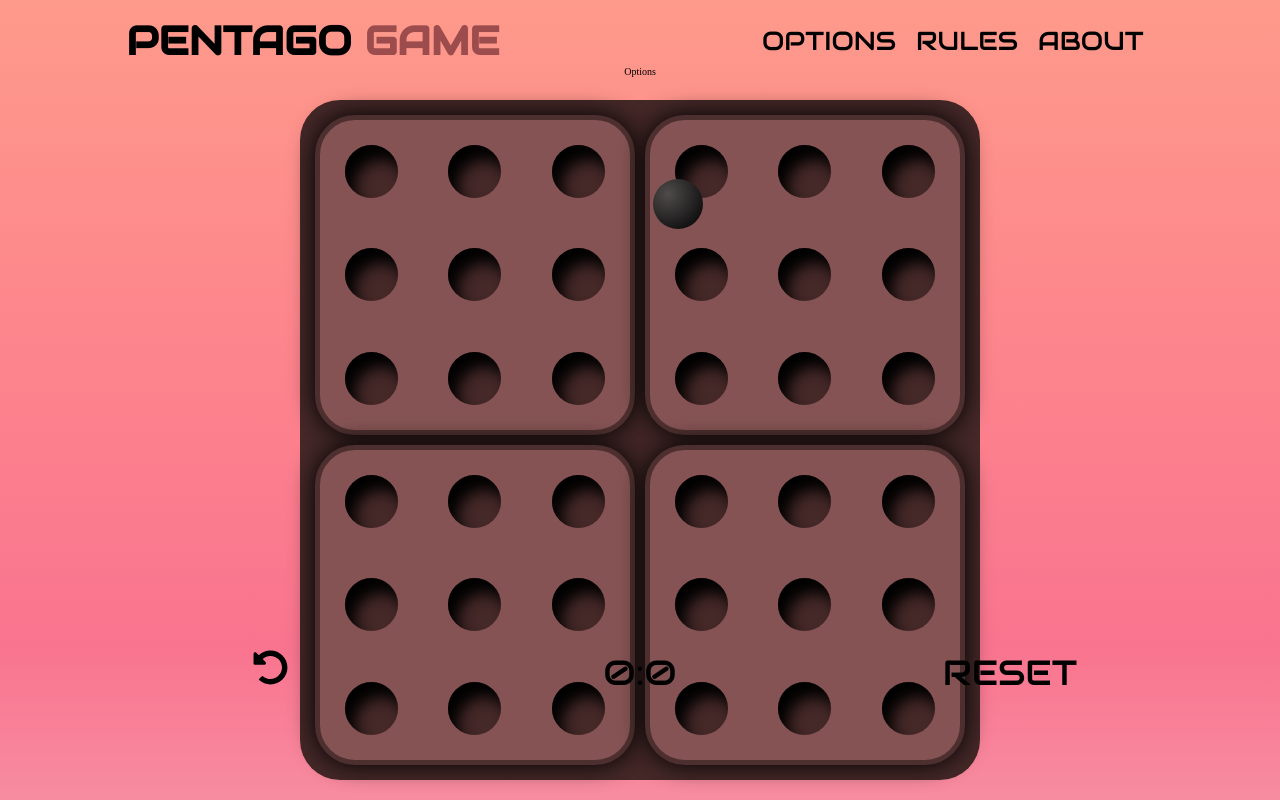
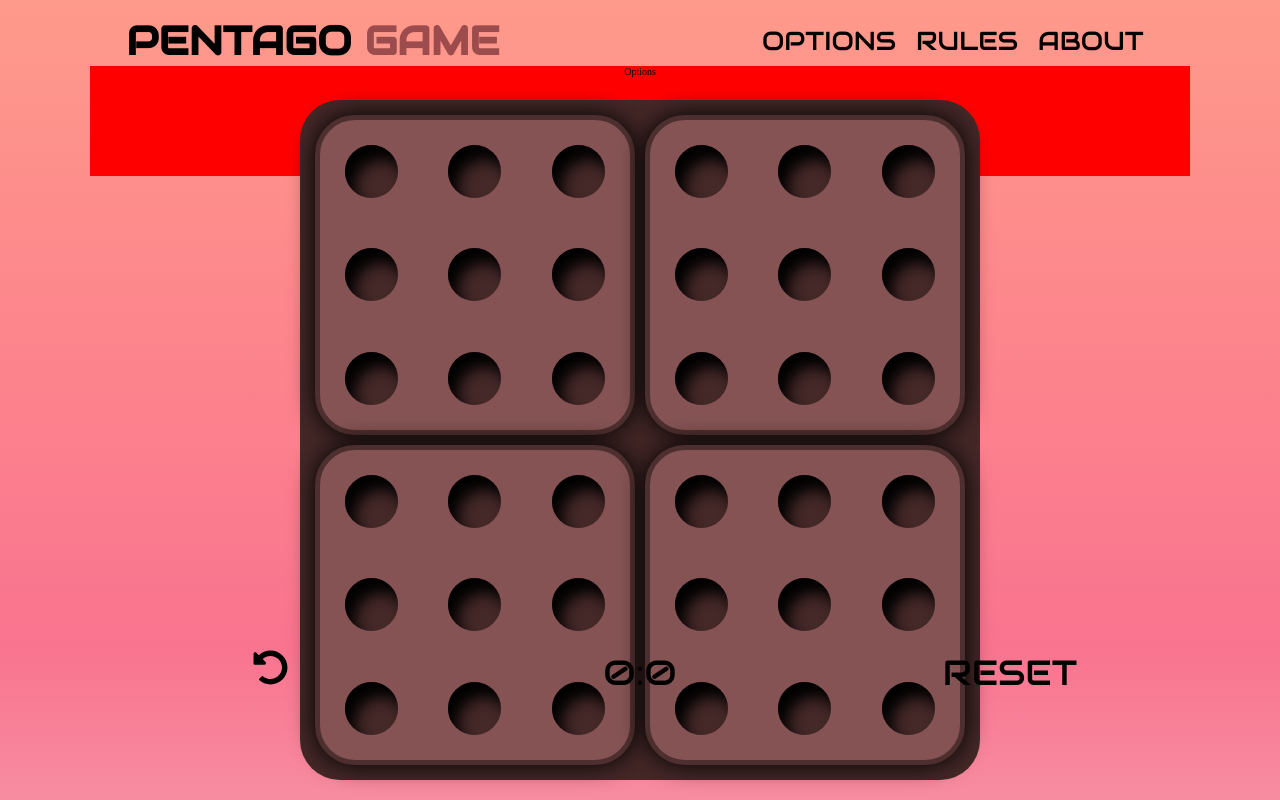
Before and after one commit to Krystian-Kamer/pentago-game, a React (Vite) app: page / in a window 1280 px wide. Both pictures are taken after a click on the button "OPTIONS". Built offline with nearby package versions, Linux system fonts and the light colour scheme.

Commit message:
created WinModal component

```diff
--- a/src/App.jsx
+++ b/src/App.jsx
@@ -3,11 +3,13 @@ import Navbar from './components/Navbar/Navbar';
 import Turn from './components/Turn/Turn';
 import Footer from './components/Footer/Footer';
 import Modal from './components/Modal/Modal';
+// import WinModal from './components/WinModal/WinModal';
 
 const App = () => {
   return (
     <>
       <Modal />
+      {/* <WinModal /> */}
       <Navbar />
       <Turn />
       <Board />
--- a/src/components/Navbar/Navbar.css
+++ b/src/components/Navbar/Navbar.css
@@ -38,6 +38,14 @@
   }
 }
 
+.detail-container {
+  margin: 0px auto;
+  min-width: 50vw;
+  max-width: 1100px;
+  height: 110px;
+  background-color: red;
+}
+
 @media (min-width: 576px) and (max-width: 991px) {
   .navbar-container h1 {
     font-size: 30px;
--- a/src/components/Navbar/Navbar.jsx
+++ b/src/components/Navbar/Navbar.jsx
@@ -29,11 +29,12 @@ const Header = () => {
         <button onClick={() => setIsModalOpen(true)} className='bars-icon'>
           <HiBars3 />
         </button>
+
         <div className='options'>
           {detailComponents.map(({ name }) => (
             <button
               key={name}
-              onMouseEnter={() => handleMouseEnter(name)}
+              onClick={() => handleMouseEnter(name)}
               className='navbar-icon'
             >
               {name}
@@ -43,7 +44,12 @@ const Header = () => {
       </div>
       {detailComponents.map(
         ({ name, component }) =>
-          detail === name && <div key={name}> {component}</div>
+          detail === name && (
+            <div className='detail-container' key={name}>
+              {' '}
+              {component}
+            </div>
+          )
       )}
     </>
   );
--- a/src/components/Turn/Turn.css
+++ b/src/components/Turn/Turn.css
@@ -1,5 +1,9 @@
 .turn {
-  margin-top: 140px;
+  position: absolute;
+  top: 15%;
+  left: 50%;
+  transform: translate(-50%, -50%);
+  margin-top: 70px;
   display: flex;
   align-items: center;
   font-size: 50px;
--- /dev/null
+++ b/src/components/WinModal/WinModal.jsx
@@ -0,0 +1,6 @@
+import './WinModal.css';
+
+const WinModal = () => {
+  return <div className='win-modal'>Player 1 won</div>;
+};
+export default WinModal;
```
Also changed, not shown: src/components/WinModal/WinModal.css (added, +16 -0 lines).
